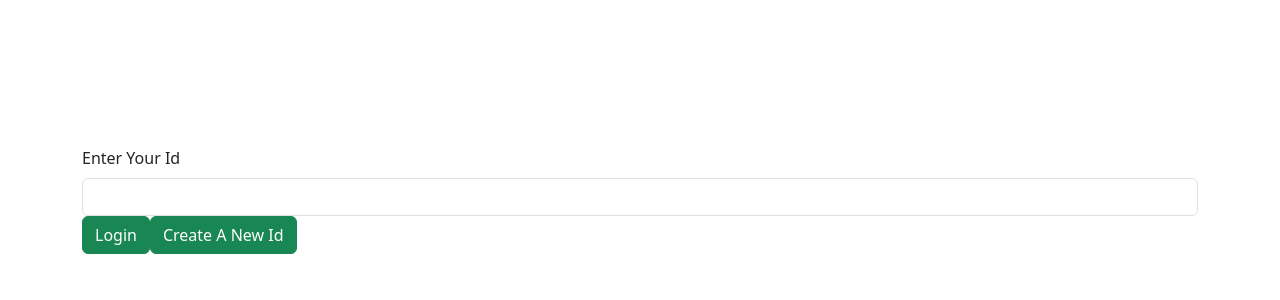
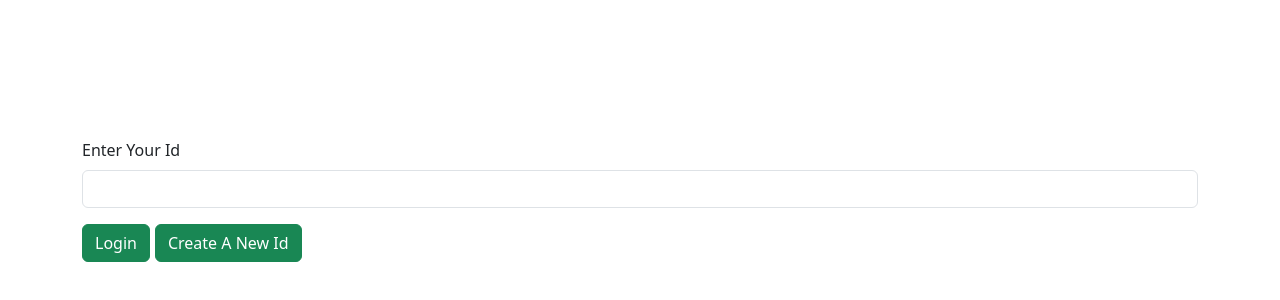
Before and after one commit to Lukaszk01/node-chat, a React (Create React App) app in the folder client/: page / in a window 1280 px wide. Shown: the part 200-500 px from the top of the page. Built offline with nearby package versions, Linux system fonts and the light colour scheme.

Commit message:
login page

```diff
--- a/client/src/components/Login.js
+++ b/client/src/components/Login.js
@@ -14,7 +14,7 @@ export default function Login({ onIdSubmit }) {
   function createNewId() {
     onIdSubmit(uuidV4())
   }
-
+  document.body.style = "linear-gradient(<angle>, color1 color1-stop-at, color2 color2-start-at);";
   return (
     <Container className="align-items-center d-flex" style={{ height: '100vh' }}>
       <Form onSubmit={handleSubmit} className="w-100">
@@ -22,8 +22,8 @@ export default function Login({ onIdSubmit }) {
           <Form.Label>Enter Your Id</Form.Label>
           <Form.Control type="text" ref={idRef} required />
         </Form.Group>
-        <Button type="submit" className="mr-2 ml-3 btn btn-success" >Login</Button>
-        <Button className="ml-3" onClick={createNewId} variant="success">Create A New Id</Button>
+        <Button type="submit" className="mr-2 ml-3 mt-3 btn btn-success" style={{ marginRight: '5px'}}>Login</Button>
+        <Button className="ml-3 mt-3" onClick={createNewId} variant="success">Create A New Id</Button>
       </Form>
     </Container>
   )
```
Also changed, not shown: 1 other file (tests, documents, lock files or other folders).
